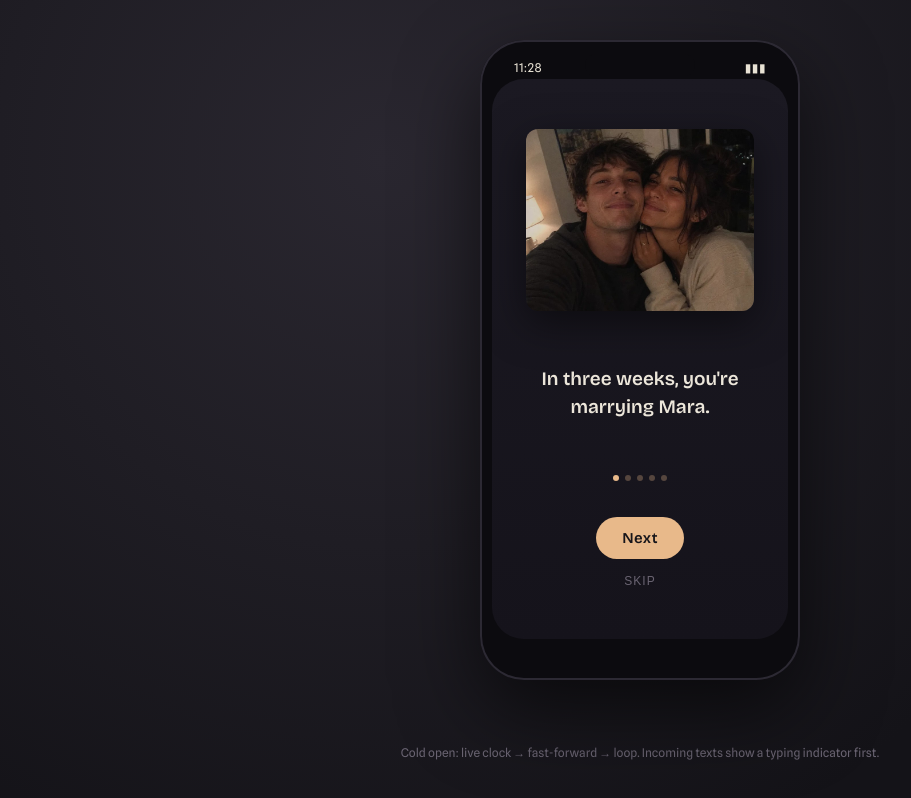
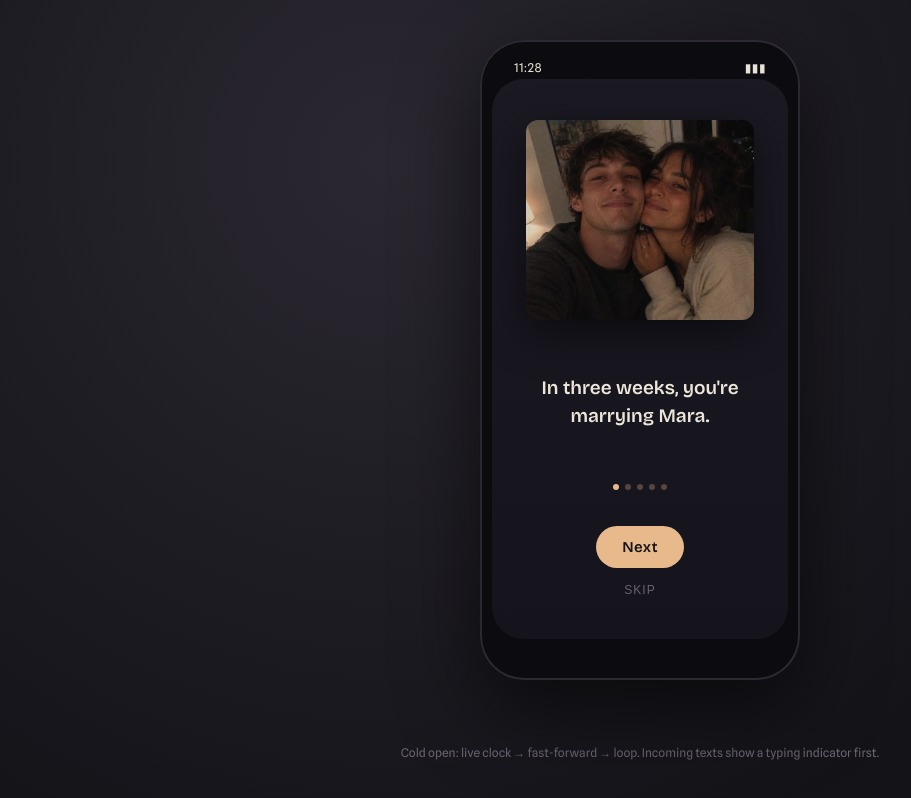
Before and after one commit to itsrheine/before-midnight, a React (Vite) app: page / in a window 1280 px wide. Both pictures are taken after a click on the button "Begin". Shown: the whole page, without its empty margins (0-911 px from the left). Built offline with nearby package versions, Linux system fonts and the light colour scheme.

Commit message:
rebuild layout shift

```diff
--- a/src/LoopPhone.jsx
+++ b/src/LoopPhone.jsx
@@ -128,6 +128,16 @@ function LoopPhoneInner() {
     else if (phase === "title" || phase === "intro" || phase === "liveclock") { fadeMusic(AUDIO.introVolume ?? 0.5, 1200); }
     else { fadeMusic(0, 1500); }                                     // silence in the loop
   }, [phase, ending, muted, fadeMusic]);
+
+  // Preload intro images so photo cards fade in instantly (no load-stutter).
+  useEffect(() => {
+    INTRO.forEach((card) => {
+      if (card.photo && PHOTO_SRC[card.photo]) {
+        const img = new Image();
+        img.src = PHOTO_SRC[card.photo];
+      }
+    });
+  }, []);
 
   const has = useCallback((k) => knowledge.has(k) || loopFlags.has(k) || inventory.has(k), [knowledge, loopFlags, inventory]);
 
@@ -388,9 +398,11 @@ function LoopPhoneInner() {
           {/* INTRO — backstory cards */}
           {phase === "intro" && (
             <div style={S.intro}>
-              {INTRO[introStep].photo && PHOTO_SRC[INTRO[introStep].photo] && (
-                <img key={`img${introStep}`} src={PHOTO_SRC[INTRO[introStep].photo]} alt="" style={S.introPhoto} />
-              )}
+              <div style={S.introPhotoSlot}>
+                {INTRO[introStep].photo && PHOTO_SRC[INTRO[introStep].photo] && (
+                  <img key={`img${introStep}`} src={PHOTO_SRC[INTRO[introStep].photo]} alt="" style={S.introPhoto} />
+                )}
+              </div>
               <div style={S.introText} key={introStep}>{INTRO[introStep].text}</div>
               <div style={S.introDots}>
                 {INTRO.map((_, i) => (
@@ -822,7 +834,8 @@ const S = {
   titleRule: { width: 50, height: 2, background: "#e8b98a", margin: "16px 0" },
   titleSub: { fontFamily: FONT_BODY, fontSize: 14, color: "#b8b0c0", fontStyle: "italic", lineHeight: 1.5, maxWidth: 240 },
   titleHint: { position: "absolute", bottom: 30, fontSize: 11, color: "#5a5560", letterSpacing: 1, textTransform: "uppercase" },
-  introPhoto: { width: "100%", maxHeight: 240, objectFit: "cover", borderRadius: 12, animation: "fadeIn 1.8s ease", boxShadow: "0 12px 40px rgba(0,0,0,.5)" },
+  introPhotoSlot: { width: "100%", height: 200, display: "flex", alignItems: "center", justifyContent: "center" },
+  introPhoto: { width: "100%", height: "100%", objectFit: "cover", borderRadius: 12, animation: "fadeIn 1.8s ease", boxShadow: "0 12px 40px rgba(0,0,0,.5)" },
   introText: { fontFamily: FONT_DISPLAY, color: "#ece6da", fontSize: 19, lineHeight: 1.5, animation: "fadeIn 1.8s ease", minHeight: 120, display: "flex", alignItems: "center" },
   introDots: { display: "flex", gap: 6 },
   introDot: { width: 6, height: 6, borderRadius: 999, background: "#e8b98a" },
```
